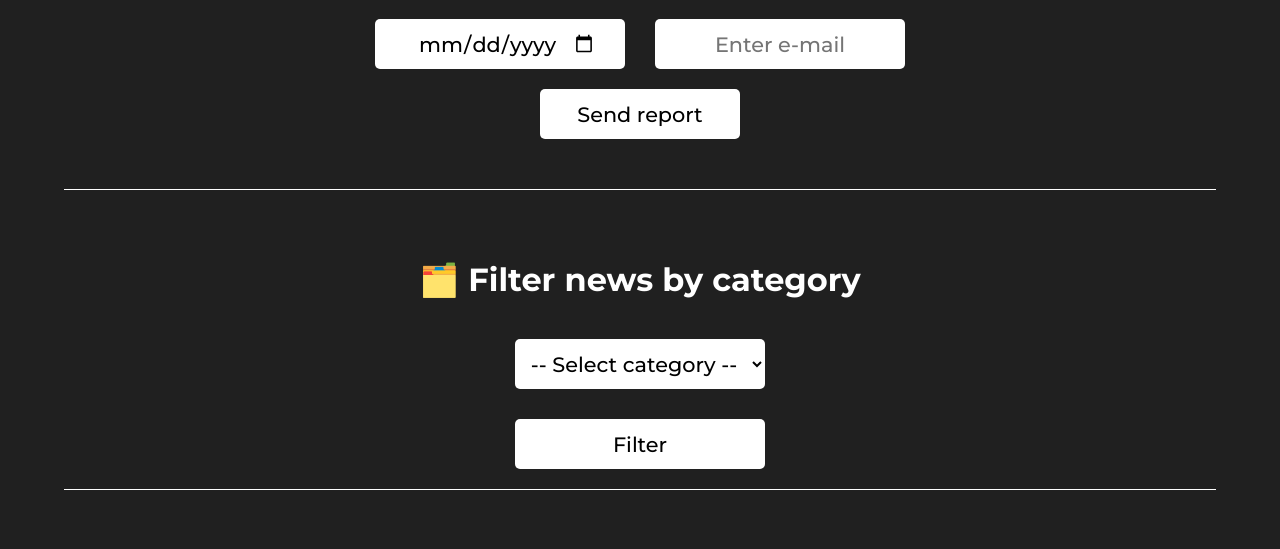
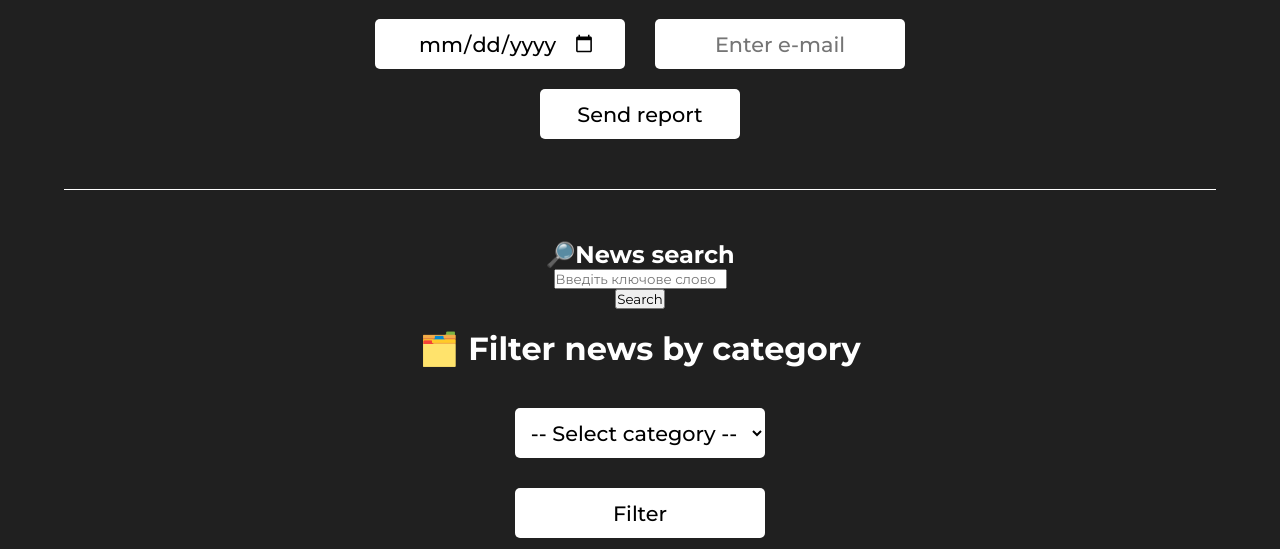
Before and after one commit to Saruman1/DataNewsHub, a Flask app: template templates/index.html in a window 1280 px wide. Shown: the part 1196-1745 px from the top of the page. Before the commit the page ends 1686 px from the top, so only its background shows below. Run offline with Flask 3, Linux system fonts and the light colour scheme; the template is opened without the code that fills it, so the values that code supplies are empty; some libraries are stand-ins or nearby versions.

Commit message:
added search

```diff
--- a/app.py
+++ b/app.py
@@ -321,7 +321,7 @@ def send_email(recipient, pdf_path):
     sender_password = "rixg wlno uvhf zupa"  # App Password
 
     if not os.path.exists(pdf_path):
-        print(f"❌ Файл не знайдено: {pdf_path}")
+        print(f"❌ File not found: {pdf_path}")
         return
 
     # Отримуємо дату з назви файлу
@@ -546,5 +546,33 @@ def daily_data():
     return jsonify({cat: result.get(cat, 0) for cat in categories})
 
 
+@app.route("/search")
+def search_news():
+    query = request.args.get("q", "").strip()
+    if not query:
+        return jsonify([])
+
+    conn = db_connect()
+    cursor = conn.cursor()
+    cursor.execute(
+        """
+        SELECT title, description, url
+        FROM news
+        WHERE LOWER(title) LIKE %s OR LOWER(description) LIKE %s
+        LIMIT 50
+    """,
+        (f"%{query.lower()}%", f"%{query.lower()}%"),
+    )
+    results = cursor.fetchall()
+    conn.close()
+
+    news_list = []
+    for row in results:
+        title, description, url = row
+        news_list.append({"title": title, "description": description, "url": url})
+
+    return jsonify(news_list)
+
+
 if __name__ == "__main__":
     app.run(debug=True)
--- a/static/script.js
+++ b/static/script.js
@@ -132,3 +132,34 @@ document
 
 // Рендеримо графіки при завантаженні сторінки
 renderWeeklyChart();
+
+document.getElementById("searchBtn").addEventListener("click", async function () {
+    const query = document.getElementById("searchInput").value.trim();
+    if (!query) return;
+
+    const response = await fetch(`/search?q=${encodeURIComponent(query)}`);
+    const results = await response.json();
+
+    const container = document.getElementById("searchResults");
+    container.innerHTML = "";
+
+    if (results.length === 0) {
+        container.innerHTML = "<p>Нічого не знайдено</p>";
+        return;
+    }
+
+    results.forEach(news => {
+        const div = document.createElement("div");
+        div.classList.add("news-item");
+
+        // Підсвітка ключового слова
+        const regex = new RegExp(`(${query})`, "gi");
+        const title = news.title.replace(regex, `<mark>$1</mark>`);
+        const description = (news.description || "").replace(regex, `<mark>$1</mark>`);
+
+        div.innerHTML = `<h3>${title}</h3><p>${description}</p><a href="${news.url}" target="_blank">Читати більше</a>`;
+        container.appendChild(div);
+    });
+
+    container.style.display = "grid";
+});
--- a/templates/index.html
+++ b/templates/index.html
@@ -1,22 +1,19 @@
 <!DOCTYPE html>
 <html lang="en">
+
 <head>
     <meta charset="UTF-8" />
     <meta name="viewport" content="width=device-width, initial-scale=1.0" />
-        <title>Аналітика новин</title>
+    <title>News analytics</title>
     <script src="https://cdn.jsdelivr.net/npm/chart.js"></script>
 
-        <link
-            rel="stylesheet"
-            href="{{ url_for('static', filename='style.css') }}?v=1.1"
-        />
+    <link rel="stylesheet" href="{{ url_for('static', filename='style.css') }}?v=1.1" />
     <link rel="preconnect" href="https://fonts.googleapis.com" />
     <link rel="preconnect" href="https://fonts.gstatic.com" crossorigin />
-        <link
-            href="https://fonts.googleapis.com/css2?family=Montserrat:ital,wght@0,100..900;1,100..900&display=swap"
-            rel="stylesheet"
-        />
+    <link href="https://fonts.googleapis.com/css2?family=Montserrat:ital,wght@0,100..900;1,100..900&display=swap"
+        rel="stylesheet" />
 </head>
+
 <body>
     <main>
         <div class="container">
@@ -40,14 +37,8 @@
             <form id="reportForm">
                 <div class="report-input-container">
                     <input type="date" id="date" required class="input" />
-                        <input
-                            autocomplete="off"
-                            class="input"
-                            type="email"
-                            id="email"
-                            placeholder="Enter e-mail"
-                            required
-                        />
+                    <input autocomplete="off" class="input" type="email" id="email" placeholder="Enter e-mail"
+                        required />
                 </div>
                 <button type="submit" class="btn-report">
                     Send report
@@ -55,6 +46,12 @@
             </form>
             <p id="status"></p>
         </div>
+
+        <h2>🔎News search</h2>
+        <input type="text" id="searchInput" placeholder="Введіть ключове слово">
+        <button id="searchBtn">Search</button>
+
+        <div id="searchResults" class="news-grid"></div>
 
         <div class="container">
             <h2 class="container-title-text">🗂️ Filter news by category</h2>
@@ -76,4 +73,5 @@
 
     <script src="{{ url_for('static', filename='script.js') }}"></script>
 </body>
+
 </html>
```
Also changed, not shown: 9 other files. Lines whose indentation alone changed are shown as unchanged.
